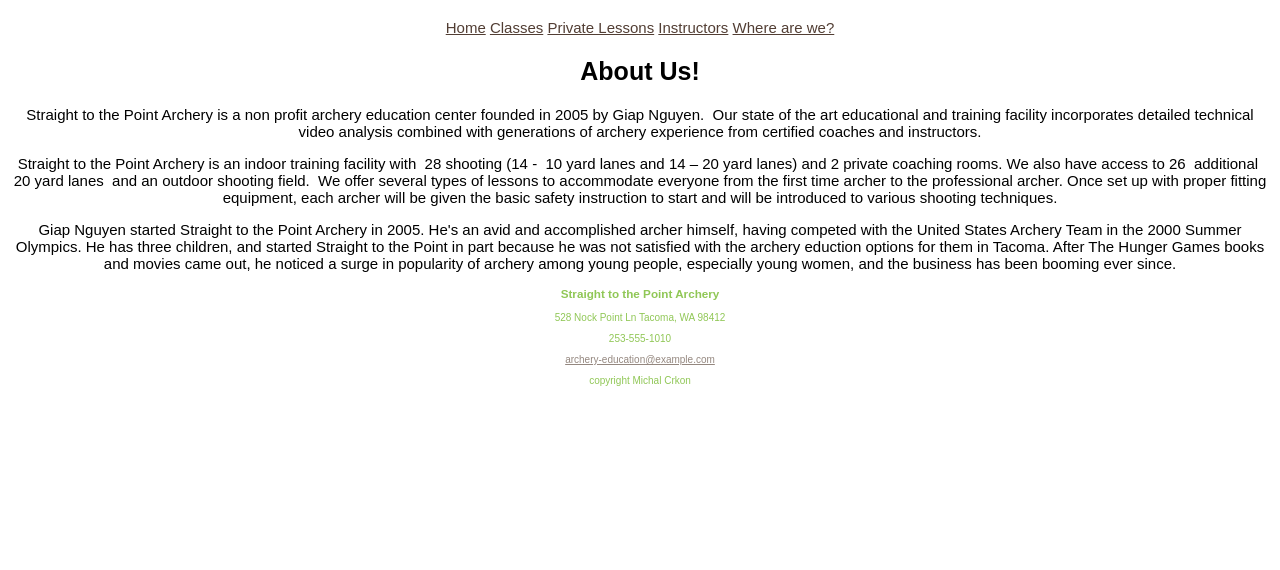
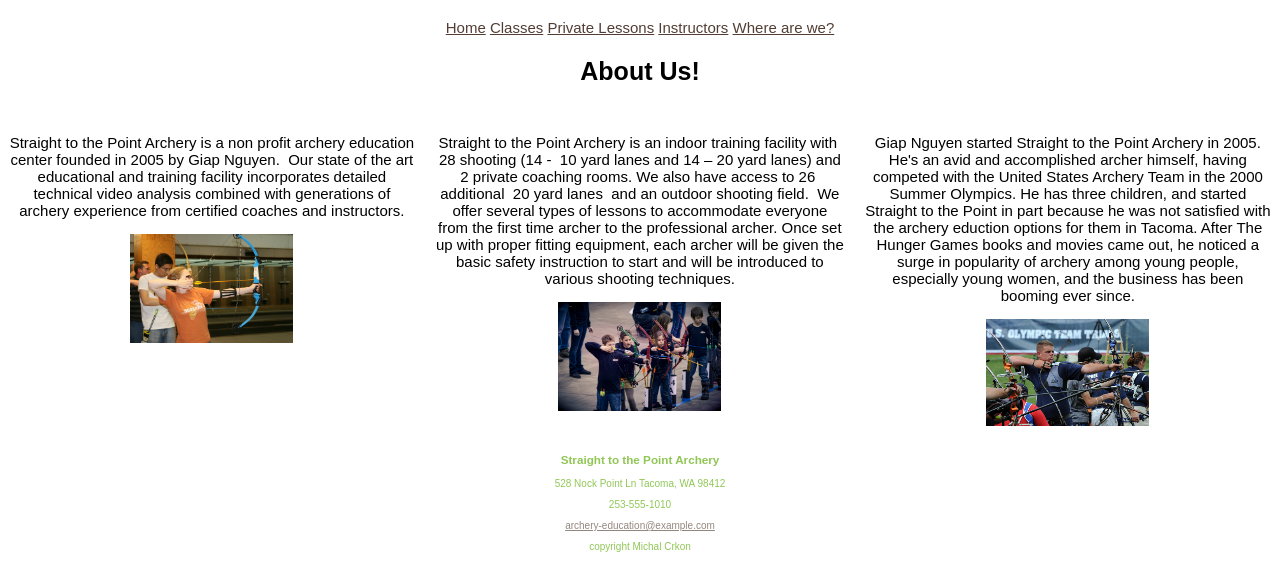
Before and after one commit to mcrkon/STP_Archery, a plain HTML site: page index.html in a window 1280 px wide. Shown: the part 647-1217 px from the top of the page. Before the commit the page ends 1051 px from the top, so only its background shows below. Drawn offline with Linux system fonts and the light colour scheme.

Commit message:
Grid plus image
Added grids to home page because I love how they look, added more
images, fixed some validation errors

```diff
--- a/index.html
+++ b/index.html
@@ -8,7 +8,7 @@
   </head>
   <body>
       <header>
-        <img src="images/logo.jpg" .50>
+        <img src="images/logo.jpg">
         <h1>Straight to the Point Archery</h1>
       </header>
       <nav>
@@ -21,16 +21,23 @@
 
       <main>
         <h2>About Us!</h2>
-          <p>Straight to the Point Archery is a non profit archery education center founded in 2005 by Giap Nguyen.  Our state of the art educational and training facility incorporates detailed technical video analysis combined with generations of archery experience from certified coaches and instructors.
-          </p>
+          <div class="section group">
+	         <div class="col span_1_of_3">
+	           <p>Straight to the Point Archery is a non profit archery education center founded in 2005 by Giap Nguyen.  Our state of the art educational and training facility incorporates detailed technical video analysis combined with generations of archery experience from certified coaches and instructors.
+              </p>
+              <img src="images/class2.jpg">
+	         </div>
 
-          <p>Straight to the Point Archery is an indoor training facility with  28 shooting (14 -  10 yard lanes and 14 – 20 yard lanes) and 2 private coaching rooms. We also have access to 26  additional  20 yard lanes  and an outdoor shooting field.  We offer several types of lessons to accommodate everyone from the first time archer to the professional archer. Once set up with proper fitting equipment, each archer will be given the basic safety instruction to start and will be introduced to various shooting techniques.
-          </p>
-
-          <p>Giap Nguyen started Straight to the Point Archery in 2005. He's an avid and accomplished archer himself, having competed with the United States Archery Team in the 2000 Summer Olympics. He has three children, and  started Straight to the Point in part because he was not satisfied with the archery eduction options for them in Tacoma. After The Hunger Games books and movies came out, he noticed a surge in popularity of archery among young people, especially young women, and the business has been booming ever since. </p>
-
-        <p>
-        </p>
+            <div class="col span_1_of_3">
+	           <p>Straight to the Point Archery is an indoor training facility with  28 shooting (14 -  10 yard lanes and 14 – 20 yard lanes) and 2 private coaching rooms. We also have access to 26  additional  20 yard lanes  and an outdoor shooting field.  We offer several types of lessons to accommodate everyone from the first time archer to the professional archer. Once set up with proper fitting equipment, each archer will be given the basic safety instruction to start and will be introduced to various shooting techniques.
+              </p>
+              <img src="images/class1.jpg">
+	       </div>
+	       <div class="col span_1_of_3">
+	         <p>Giap Nguyen started Straight to the Point Archery in 2005. He's an avid and accomplished archer himself, having competed with the United States Archery Team in the 2000 Summer Olympics. He has three children, and  started Straight to the Point in part because he was not satisfied with the archery eduction options for them in Tacoma. After The Hunger Games books and movies came out, he noticed a surge in popularity of archery among young people, especially young women, and the business has been booming ever since. </p>
+             <img src="images/students-competing.jpg">
+	       </div>
+          </div>
       </main>
 
 
```
Also changed, not shown: classes.html (+1 -1 lines), private.html (+1 -1 lines), where.html (+1 -1 lines).
